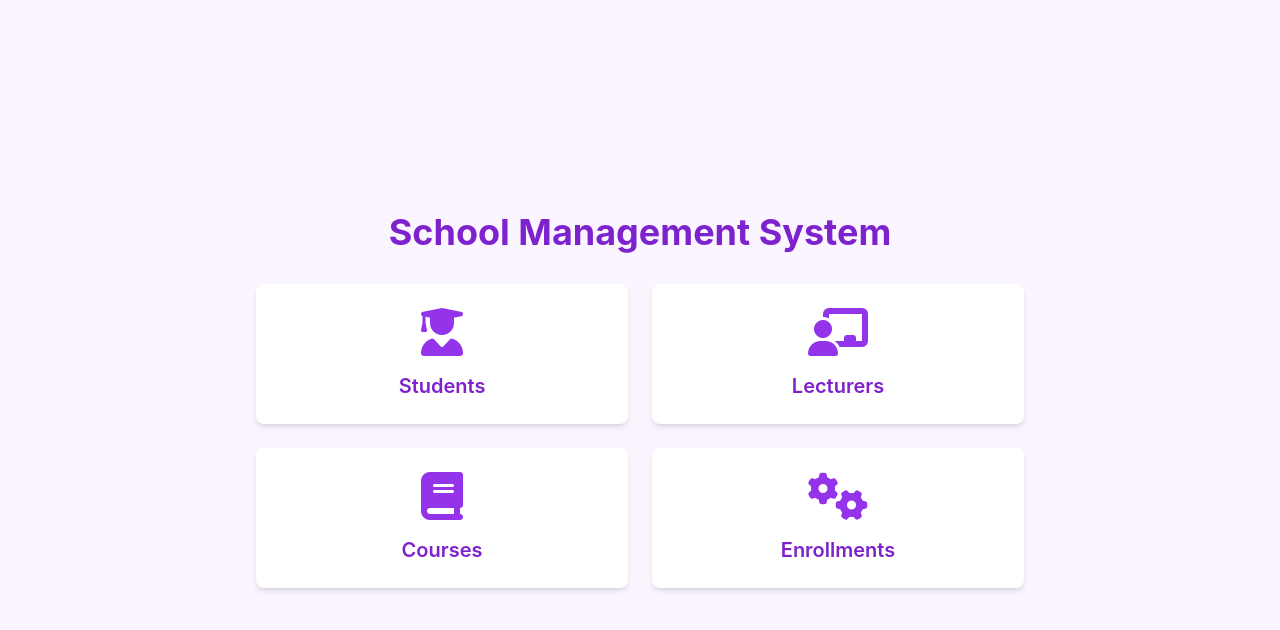
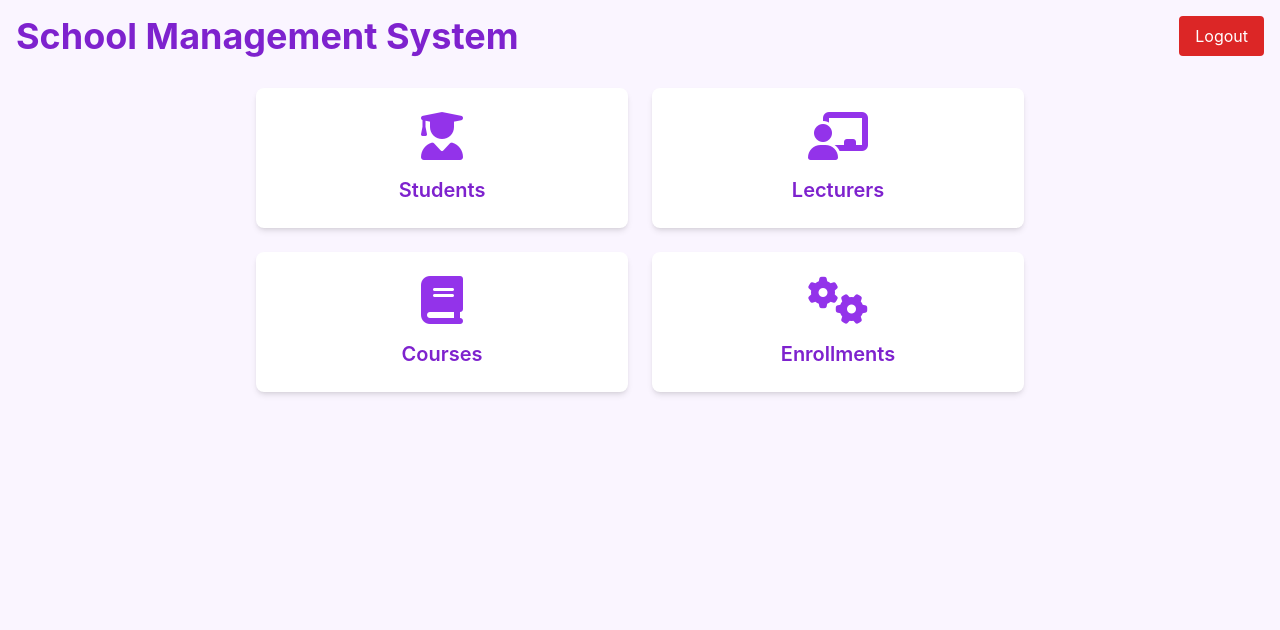
Before and after one commit to RamathPerera/School-Management-System, a React (Create React App) app in the folder frontend/: page /home in a window 1280 px wide. Shown: the top 630 px of the page. Built offline with nearby package versions, Linux system fonts and the light colour scheme.

Commit message:
Create logout function

```diff
--- /dev/null
+++ b/frontend/src/components/LogoutButton.jsx
@@ -0,0 +1,25 @@
+// src/components/LogoutButton.js
+
+import React from 'react';
+import { useNavigate } from 'react-router-dom';
+import authService from '../services/authServices';
+
+const LogoutButton = () => {
+    const navigate = useNavigate();
+
+    const handleLogout = () => {
+        authService.logout();
+        navigate('/'); // Redirect to login page after logout
+    };
+
+    return (
+        <button
+            onClick={handleLogout}
+            className="text-white bg-red-600 hover:bg-red-700 py-2 px-4 rounded"
+        >
+            Logout
+        </button>
+    );
+};
+
+export default LogoutButton;
--- a/frontend/src/pages/CoursePage.jsx
+++ b/frontend/src/pages/CoursePage.jsx
@@ -7,6 +7,7 @@ import UpdateCourseForm from '../components/Forms/UpdateCourseForm';
 import Swal from 'sweetalert2';
 import courseService from '../services/courseService';
 import lecturerService from '../services/lecturerService';
+import LogoutButton from '../components/LogoutButton';
 
 const CoursePage = () => {
     const headers = ['ID', 'Course Code', 'Course Name', 'Description', 'Lecturer ID', 'Actions'];
@@ -92,7 +93,10 @@ const CoursePage = () => {
 
     return (
         <div className="min-h-screen bg-purple-50 p-4 flex flex-col items-center">
-            <h2 className="text-3xl font-bold text-purple-700 mb-6">Courses</h2>
+            <div className='flex justify-between items-center w-3/4'>
+                <h2 className="text-3xl font-bold text-purple-700 mb-6">Courses</h2>
+                <LogoutButton />
+            </div>
             <table className="w-full max-w-4xl bg-white rounded-lg shadow-lg">
                 <TableHeader headers={headers} />
                 <tbody>
--- a/frontend/src/pages/EnrollmentPage.jsx
+++ b/frontend/src/pages/EnrollmentPage.jsx
@@ -2,11 +2,15 @@ import React from 'react';
 import EnrollmentForm from '../components/EnrollmentForm';
 import StudentEnrollments from '../components/StudentEnrollments';
 import CourseEnrollments from '../components/CourseEnrollments';
+import LogoutButton from '../components/LogoutButton';
 
 const EnrollmentPage = () => {
     return (
         <div className="p-6">
-            <h2 className="text-3xl font-bold mb-6">Enrollment Management</h2>
+            <div className='flex justify-between items-center w-3/4'>
+                <h2 className="text-3xl font-bold mb-6">Enrollment Management</h2>
+                <LogoutButton />
+            </div>
             <EnrollmentForm onEnrollmentSuccess={() => { /* Trigger any necessary refresh */ }} />
             <div className="mt-6">
                 <StudentEnrollments />
--- a/frontend/src/pages/HomePage.jsx
+++ b/frontend/src/pages/HomePage.jsx
@@ -1,5 +1,8 @@
+// src/pages/HomePage.js
+
 import React from 'react';
 import DashboardCard from '../components/DashboardCard';
+import LogoutButton from '../components/LogoutButton';
 
 const HomePage = () => {
     const cards = [
@@ -10,9 +13,12 @@ const HomePage = () => {
     ];
 
     return (
-        <div className="min-h-screen bg-purple-50 flex flex-col items-center justify-center p-4">
-            <h1 className="text-4xl font-bold text-purple-700 mb-8">School Management System</h1>
-            <div className="grid grid-cols-1 md:grid-cols-2 gap-6 w-full max-w-3xl">
+        <div className="min-h-screen bg-purple-50 p-4">
+            <div className="flex justify-between items-center mb-8">
+                <h1 className="text-4xl font-bold text-purple-700">School Management System</h1>
+                <LogoutButton /> {/* Add LogoutButton here */}
+            </div>
+            <div className="grid grid-cols-1 md:grid-cols-2 gap-6 w-full max-w-3xl mx-auto">
                 {cards.map((card, index) => (
                     <DashboardCard key={index} {...card} />
                 ))}
--- a/frontend/src/pages/LecturerPage.jsx
+++ b/frontend/src/pages/LecturerPage.jsx
@@ -6,6 +6,7 @@ import AddLecturerForm from '../components/Forms/AddLecturerForm';
 import UpdateLecturerForm from '../components/Forms/UpdateLecturerForm';
 import Swal from 'sweetalert2';
 import lecturerService from '../services/lecturerService';
+import LogoutButton from '../components/LogoutButton';
 
 const LecturerPage = () => {
     const headers = ['ID', 'Name', 'Age', 'Address', 'Gender', 'Actions'];
@@ -76,7 +77,10 @@ const LecturerPage = () => {
 
     return (
         <div className="min-h-screen bg-purple-50 p-4 flex flex-col items-center">
-            <h2 className="text-3xl font-bold text-purple-700 mb-6">Lecturers</h2>
+            <div className='flex justify-between items-center w-3/4'>
+                <h2 className="text-3xl font-bold text-purple-700 mb-6">Lecturers</h2>
+                <LogoutButton />
+            </div>
             <table className="w-full max-w-4xl bg-white rounded-lg shadow-lg">
                 <TableHeader headers={headers} />
                 <tbody>
--- a/frontend/src/pages/StudentPage.jsx
+++ b/frontend/src/pages/StudentPage.jsx
@@ -6,6 +6,7 @@ import AddStudentForm from '../components/Forms/AddStudentForm';
 import UpdateStudentForm from '../components/Forms/UpdateStudentForm';
 import Swal from 'sweetalert2';
 import studentService from '../services/studentService';
+import LogoutButton from '../components/LogoutButton';
 
 const StudentPage = () => {
     const headers = ['ID', 'Name', 'Age', 'Address', 'Gender', 'Birth Certificate', 'Actions'];
@@ -73,7 +74,10 @@ const StudentPage = () => {
 
     return (
         <div className="min-h-screen bg-purple-50 p-4 flex flex-col items-center">
-            <h2 className="text-3xl font-bold text-purple-700 mb-6">Students</h2>
+            <div className='flex justify-between items-center w-3/4'>
+                <h2 className="text-3xl font-bold text-purple-700 mb-6">Students</h2>
+                <LogoutButton />
+            </div>
             <table className="w-full max-w-4xl bg-white rounded-lg shadow-lg">
                 <TableHeader headers={headers} />
                 <tbody>
```
